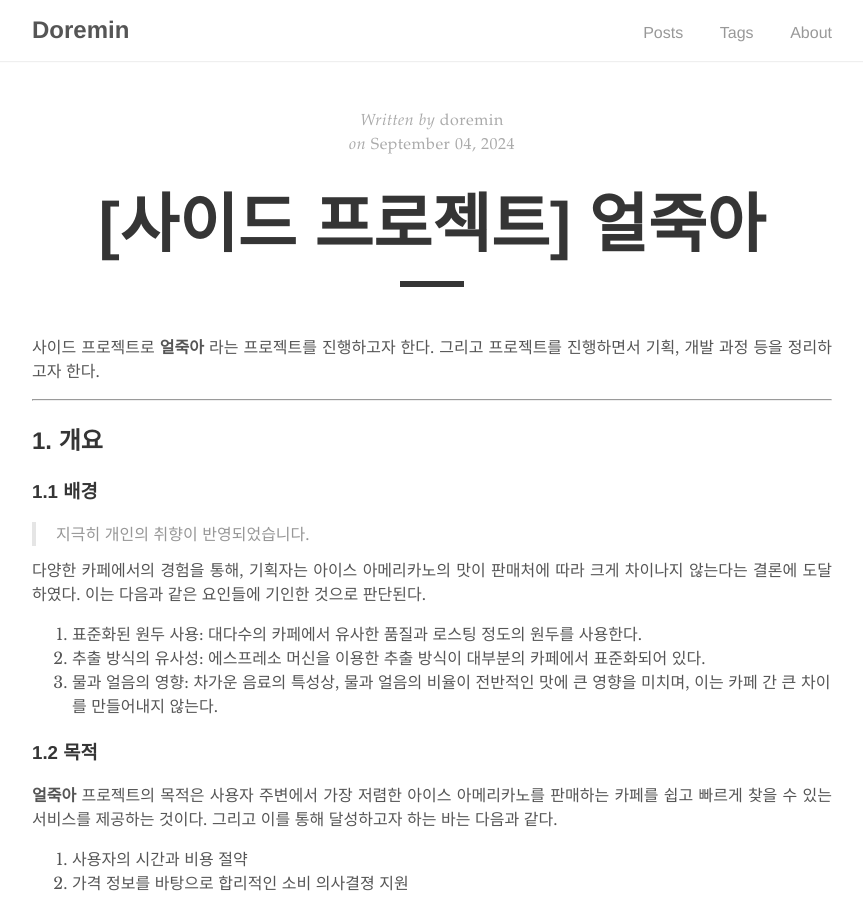
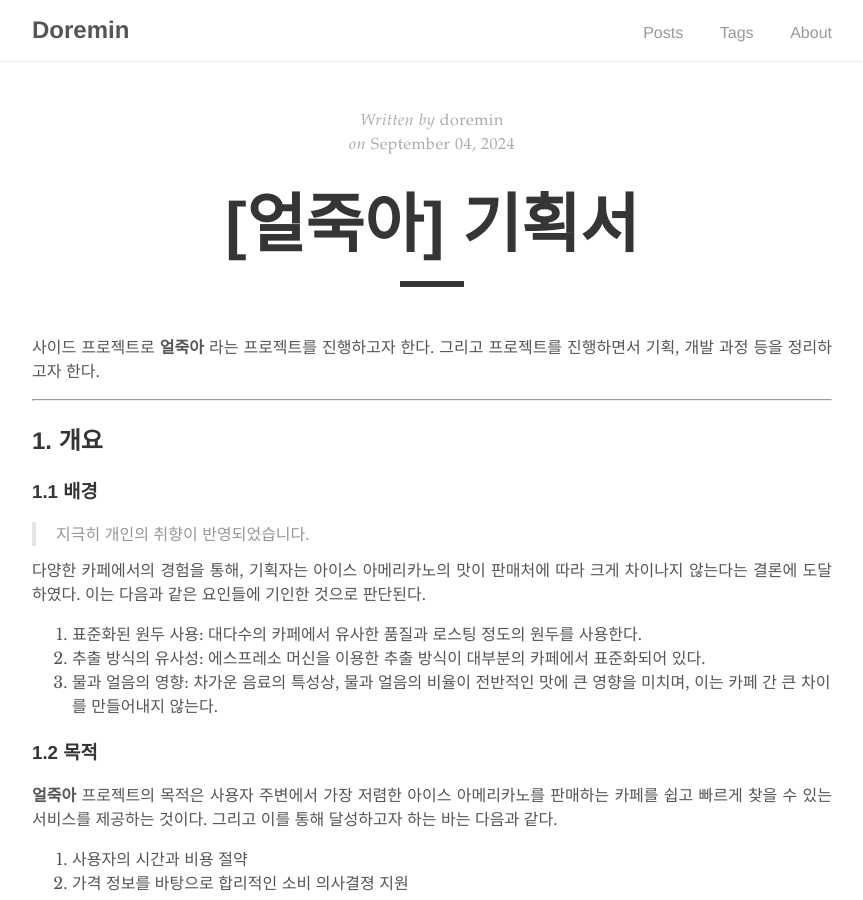
Before and after one commit to doremin/doremin.github.io, a Jekyll site: the page built from _posts/2024-09-04-17:13.md, in a window 1280 px wide and 900 px high. Shown: the whole window, without its empty margins (208-1071 px from the left). Built offline with Jekyll 4.4.1, drawn with Linux system fonts in a browser that asks for light colours.

Commit message:
얼죽아 기획서 제목 수정

```diff
--- a/_posts/2024-09-04-17:13.md
+++ b/_posts/2024-09-04-17:13.md
@@ -1,6 +1,6 @@
 ---
 layout: post
-title: "[사이드 프로젝트] 얼죽아"
+title: "[얼죽아] 기획서"
 author: "doremin"
 tags: [얼죽아]
 ---
```
